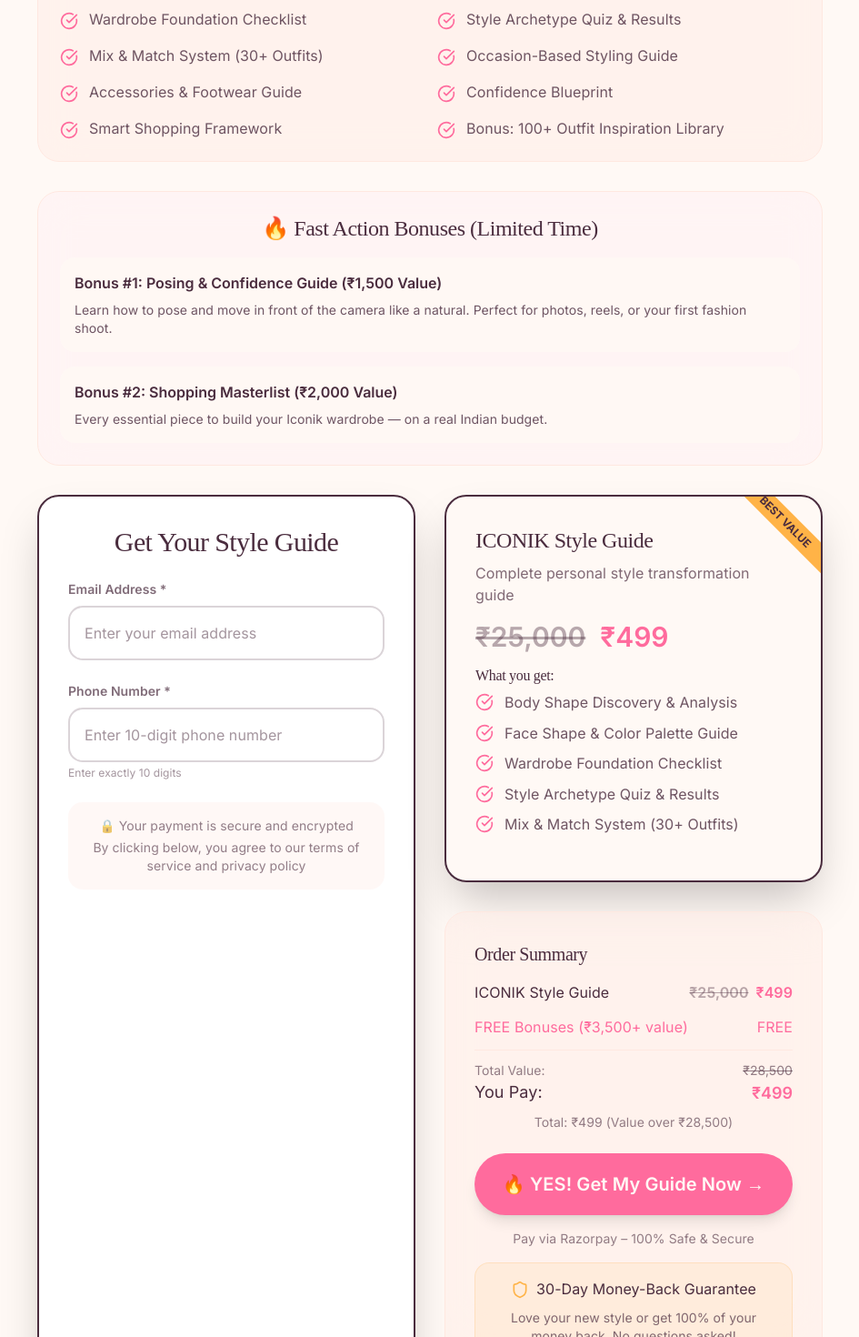
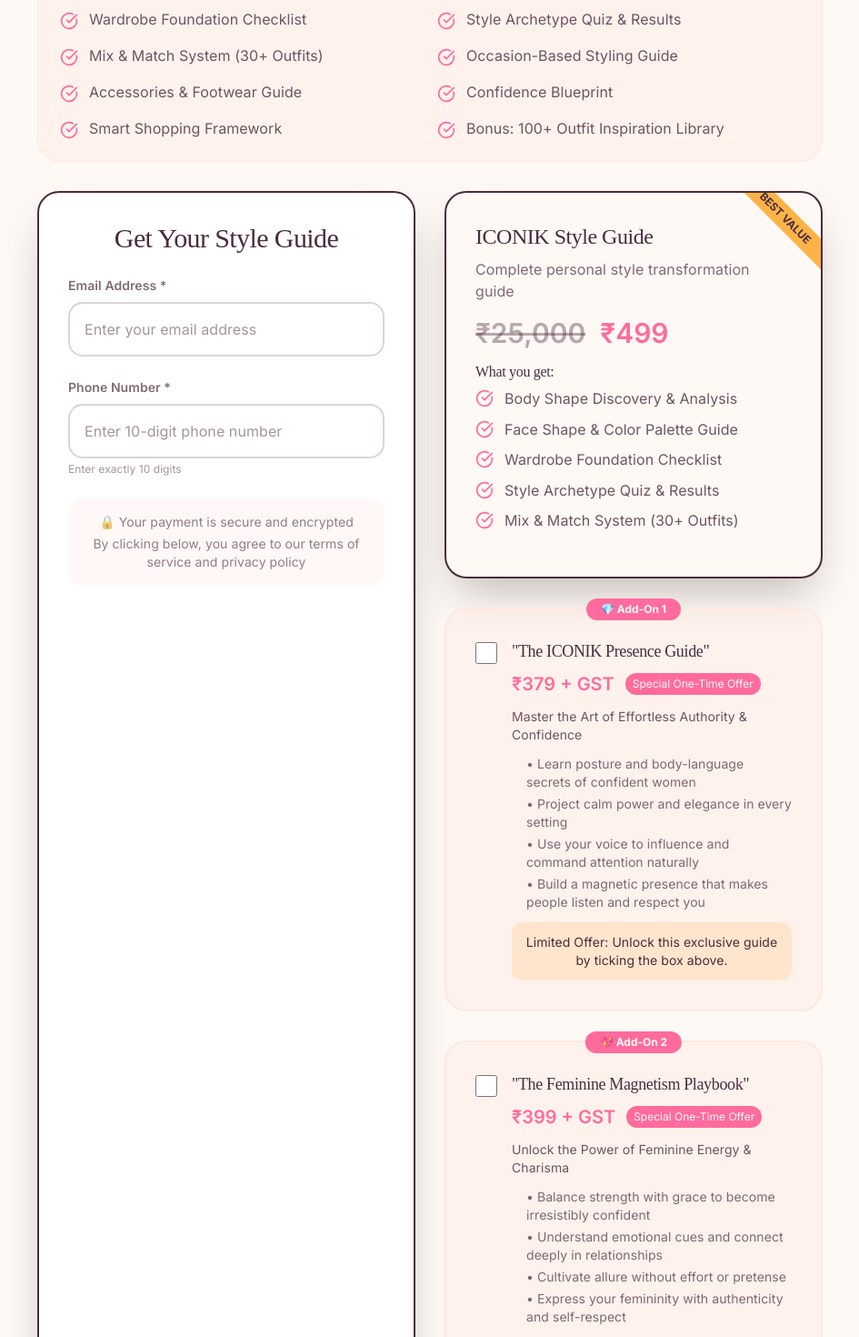
Before and after one commit to mithil0407/playernumberone, a Next.js app: page /guide/checkout in a window 1280 px wide. Shown: the part 1330-2800 px from the top of the page at 91% size, without its empty margins (167-1112 px from the left). Built offline with nearby package versions, Linux system fonts and the light colour scheme.

Commit message:
Guide aDD ONS

```diff
--- a/src/app/guide/checkout/page.tsx
+++ b/src/app/guide/checkout/page.tsx
@@ -56,13 +56,26 @@
   const [timeLeft, setTimeLeft] = useState({ minutes: 14, seconds: 59 });
   const [showExitIntent, setShowExitIntent] = useState(false);
 
+  // Add-ons
+  const [presenceGuideAddon, setPresenceGuideAddon] = useState(false);
+  const [magnetismPlaybookAddon, setMagnetismPlaybookAddon] = useState(false);
+
   // Product pricing
   const originalPrice = 25000;
   const discountedPrice = 499;
   const savings = originalPrice - discountedPrice;
 
+  // Add-on pricing
+  const presenceGuidePrice = 379;
+  const magnetismPlaybookPrice = 399;
+
   // Memoize total calculations to prevent unnecessary recalculations
-  const totalAmount = useMemo(() => discountedPrice, []);
+  const totalAmount = useMemo(() =>
+    discountedPrice +
+    (presenceGuideAddon ? presenceGuidePrice : 0) +
+    (magnetismPlaybookAddon ? magnetismPlaybookPrice : 0),
+    [presenceGuideAddon, magnetismPlaybookAddon]
+  );
 
   // Optimized countdown timer - only update when time actually changes
   useEffect(() => {
@@ -81,17 +94,6 @@
   }, []);
 
 
-  // Exit intent detection
-  useEffect(() => {
-    const handleMouseLeave = (e: MouseEvent) => {
-      if (e.clientY <= 0 && !showExitIntent) {
-        setShowExitIntent(true);
-      }
-    };
-
-    document.addEventListener('mouseleave', handleMouseLeave);
-    return () => document.removeEventListener('mouseleave', handleMouseLeave);
-  }, [showExitIntent]);
 
   // Optimized input change handler with memoized validation
   const handleInputChange = useCallback((e: React.ChangeEvent<HTMLInputElement>) => {
@@ -135,8 +137,9 @@
 
     setIsProcessing(true);
 
-    // Track InitiateCheckout event
-    trackInitiateCheckout(totalAmount, 1, 'ICONIK Styling Guide');
+    // Track InitiateCheckout event with correct item count
+    const itemCount = 1 + (presenceGuideAddon ? 1 : 0) + (magnetismPlaybookAddon ? 1 : 0);
+    trackInitiateCheckout(totalAmount, itemCount, 'ICONIK Styling Guide');
 
     try {
       // Create order data
@@ -147,14 +150,12 @@
         amount: totalAmount,
         base_product: 'ICONIK Styling Guide',
         add_ons: {
-          shopping_blueprint: false,
-          glow_up_program: false,
-          skin_hair_blueprint: false
+          presence_guide: presenceGuideAddon,
+          magnetism_playbook: magnetismPlaybookAddon
         },
         total_base_price: discountedPrice,
-        shopping_blueprint_price: 0,
-        glow_up_program_price: 0,
-        skin_hair_blueprint_price: 0
+        presence_guide_price: presenceGuideAddon ? presenceGuidePrice : 0,
+        magnetism_playbook_price: magnetismPlaybookAddon ? magnetismPlaybookPrice : 0
       };
 
       // Call payment API
@@ -189,8 +190,12 @@
           description: 'ICONIK Styling Guide',
           order_id: responseData.order_id,
           handler: async (response: RazorpayResponse) => {
-            // Track purchase
-            trackPurchase(totalAmount, 'ICONIK Styling Guide', ['iconik_guide'], 1);
+            // Track purchase with all items
+            const purchasedItems = ['iconik_guide'];
+            if (presenceGuideAddon) purchasedItems.push('presence_guide');
+            if (magnetismPlaybookAddon) purchasedItems.push('magnetism_playbook');
+
+            trackPurchase(totalAmount, 'ICONIK Styling Guide', purchasedItems, purchasedItems.length);
 
             // Redirect to success page with parameters
             const successUrl = `/guide/success?customer_id=${responseData.customer_id}&order_id=${responseData.order_id}&db_order_id=${responseData.db_order_id}&payment_id=${response.razorpay_payment_id}`;
@@ -346,37 +351,6 @@
           </div>
         </motion.div>
 
-        {/* Fast Action Bonuses */}
-        <motion.div
-          initial={{ opacity: 0, y: 20 }}
-          animate={{ opacity: 1, y: 0 }}
-          transition={{ delay: 0.6 }}
-          className="bg-luxury-pink-bg/50 backdrop-blur-xl rounded-3xl p-4 md:p-6 mb-6 md:mb-8 border border-luxury-cream"
-        >
-          <h3 className="text-xl md:text-2xl luxury-heading text-luxury-charcoal mb-4 text-center">
-            🔥 Fast Action Bonuses (Limited Time)
-          </h3>
-
-          <div className="space-y-4">
-            <div className="bg-luxury-warm-white/80 rounded-xl p-4">
-              <h4 className="font-semibold text-luxury-charcoal mb-2">
-                Bonus #1: Posing & Confidence Guide (₹1,500 Value)
-              </h4>
-              <p className="text-sm luxury-body text-luxury-charcoal/80">
-                Learn how to pose and move in front of the camera like a natural. Perfect for photos, reels, or your first fashion shoot.
-              </p>
-            </div>
-
-            <div className="bg-luxury-warm-white/80 rounded-xl p-4">
-              <h4 className="font-semibold text-luxury-charcoal mb-2">
-                Bonus #2: Shopping Masterlist (₹2,000 Value)
-              </h4>
-              <p className="text-sm luxury-body text-luxury-charcoal/80">
-                Every essential piece to build your Iconik wardrobe — on a real Indian budget.
-              </p>
-            </div>
-          </div>
-        </motion.div>
 
         <div className="grid grid-cols-1 lg:grid-cols-2 gap-6 md:gap-8">
           {/* Order Form - Simplified Design */}
@@ -486,6 +460,82 @@
               </div>
             </div>
 
+            {/* Add-on 1: Presence Guide */}
+            <div
+              onClick={() => setPresenceGuideAddon(!presenceGuideAddon)}
+              className="bg-luxury-cream/40 border-2 border-luxury-cream rounded-3xl p-6 md:p-8 relative cursor-pointer hover:bg-luxury-cream/60 transition-all duration-300"
+            >
+              <div className="absolute top-[-12px] left-1/2 transform -translate-x-1/2 bg-luxury-accent text-luxury-warm-white px-4 py-1 rounded-full text-xs font-bold">
+                💎 Add-On 1
+              </div>
+
+              <div className="flex items-start gap-4">
+                <input
+                  type="checkbox"
+                  checked={presenceGuideAddon}
+                  readOnly
+                  className="w-6 h-6 text-luxury-accent border-luxury-cream rounded focus:ring-luxury-accent mt-1 pointer-events-none"
+                />
+                <div className="flex-1">
+                  <div className="luxury-heading text-luxury-charcoal text-lg mb-2">"The ICONIK Presence Guide"</div>
+                  <div className="flex items-center gap-3 mb-3">
+                    <span className="text-luxury-green font-semibold text-xl">₹{presenceGuidePrice} + GST</span>
+                    <span className="bg-luxury-accent text-luxury-warm-white px-2 py-1 rounded-full text-xs">Special One-Time Offer</span>
+                  </div>
+                  <div className="luxury-body text-luxury-charcoal/80 text-sm mb-3">
+                    Master the Art of Effortless Authority & Confidence
+                  </div>
+                  <ul className="text-sm luxury-body text-luxury-charcoal/70 space-y-1 ml-4">
+                    <li>• Learn posture and body-language secrets of confident women</li>
+                    <li>• Project calm power and elegance in every setting</li>
+                    <li>• Use your voice to influence and command attention naturally</li>
+                    <li>• Build a magnetic presence that makes people listen and respect you</li>
+                  </ul>
+                  <div className="bg-luxury-gold/20 text-luxury-charcoal p-3 rounded-lg mt-3 text-center text-sm luxury-body">
+                    Limited Offer: Unlock this exclusive guide by ticking the box above.
+                  </div>
+                </div>
+              </div>
+            </div>
+
+            {/* Add-on 2: Magnetism Playbook */}
+            <div
+              onClick={() => setMagnetismPlaybookAddon(!magnetismPlaybookAddon)}
+              className="bg-luxury-cream/40 border-2 border-luxury-cream rounded-3xl p-6 md:p-8 relative cursor-pointer hover:bg-luxury-cream/60 transition-all duration-300"
+            >
+              <div className="absolute top-[-12px] left-1/2 transform -translate-x-1/2 bg-luxury-accent text-luxury-warm-white px-4 py-1 rounded-full text-xs font-bold">
+                💖 Add-On 2
+              </div>
+
+              <div className="flex items-start gap-4">
+                <input
+                  type="checkbox"
+                  checked={magnetismPlaybookAddon}
+                  readOnly
+                  className="w-6 h-6 text-luxury-accent border-luxury-cream rounded focus:ring-luxury-accent mt-1 pointer-events-none"
+                />
+                <div className="flex-1">
+                  <div className="luxury-heading text-luxury-charcoal text-lg mb-2">"The Feminine Magnetism Playbook"</div>
+                  <div className="flex items-center gap-3 mb-3">
+                    <span className="text-luxury-green font-semibold text-xl">₹{magnetismPlaybookPrice} + GST</span>
+                    <span className="bg-luxury-accent text-luxury-warm-white px-2 py-1 rounded-full text-xs">Special One-Time Offer</span>
+                  </div>
+                  <div className="luxury-body text-luxury-charcoal/80 text-sm mb-3">
+                    Unlock the Power of Feminine Energy & Charisma
+                  </div>
+                  <ul className="text-sm luxury-body text-luxury-charcoal/70 space-y-1 ml-4">
+                    <li>• Balance strength with grace to become irresistibly confident</li>
+                    <li>• Understand emotional cues and connect deeply in relationships</li>
+                    <li>• Cultivate allure without effort or pretense</li>
+                    <li>• Express your femininity with authenticity and self-respect</li>
+                  </ul>
+                  <div className="bg-luxury-gold/20 text-luxury-charcoal p-3 rounded-lg mt-3 text-center text-sm luxury-body">
+                    Limited Offer: Access this exclusive guide only with your order today.
+                  </div>
+                </div>
+              </div>
+            </div>
+
             {/* Order Summary */}
             <div className="bg-luxury-cream/40 backdrop-blur-xl rounded-3xl p-6 md:p-8 border border-luxury-cream">
               <h3 className="text-xl luxury-heading text-luxury-charcoal mb-4">Order Summary</h3>
@@ -499,22 +549,27 @@
                   </span>
                 </div>
 
-                <div className="flex justify-between items-center text-luxury-accent">
-                  <span className="luxury-body">FREE Bonuses (₹3,500+ value)</span>
-                  <span className="luxury-body">FREE</span>
-                </div>
+                {presenceGuideAddon && (
+                  <div className="flex justify-between items-center text-luxury-accent">
+                    <span className="luxury-body">The ICONIK Presence Guide</span>
+                    <span className="luxury-body font-semibold">₹{presenceGuidePrice}</span>
+                  </div>
+                )}
+
+                {magnetismPlaybookAddon && (
+                  <div className="flex justify-between items-center text-luxury-accent">
+                    <span className="luxury-body">The Feminine Magnetism Playbook</span>
+                    <span className="luxury-body font-semibold">₹{magnetismPlaybookPrice}</span>
+                  </div>
+                )}
 
                 <div className="border-t border-luxury-cream pt-3">
-                  <div className="flex justify-between items-center text-sm luxury-body text-luxury-charcoal/60">
-                    <span>Total Value:</span>
-                    <span className="line-through">₹{(originalPrice + 3500).toLocaleString()}</span>
-                  </div>
                   <div className="flex justify-between items-center text-lg">
                     <span className="luxury-body">You Pay:</span>
                     <span className="text-luxury-green font-semibold">₹{totalAmount.toLocaleString()}</span>
                   </div>
                   <div className="text-center text-sm luxury-body text-luxury-charcoal/60 mt-2">
-                    Total: ₹{totalAmount.toLocaleString()} (Value over ₹{(originalPrice + 3500).toLocaleString()})
+                    Total: ₹{totalAmount.toLocaleString()} + GST
                   </div>
                 </div>
               </div>
@@ -605,44 +660,6 @@
           </div>
         </div>
 
-        {/* Exit Intent Popup */}
-        {showExitIntent && (
-          <div className="fixed inset-0 bg-black/50 backdrop-blur-sm z-50 flex items-center justify-center p-4">
-            <div className="bg-luxury-warm-white rounded-3xl p-6 max-w-sm w-full relative">
-              <button
-                onClick={() => setShowExitIntent(false)}
-                className="absolute top-4 right-4 text-luxury-charcoal/60 hover:text-luxury-charcoal"
-              >
-                ✕
-              </button>
-
-              <div className="text-center mb-4">
-                <h3 className="text-xl luxury-heading text-luxury-charcoal mb-2">Wait! Don&apos;t Miss Out!</h3>
-                <p className="text-sm luxury-body text-luxury-charcoal/70">
-                  Get an extra 10% off your style guide
-                </p>
-              </div>
-
-              <div className="bg-luxury-gold/20 rounded-xl p-4 mb-4 text-center">
-                <div className="text-2xl font-semibold text-luxury-charcoal">
-                  ₹449 <span className="text-sm line-through text-luxury-charcoal/60">₹499</span>
-                </div>
-                <div className="text-xs luxury-body text-luxury-charcoal/60">Save ₹50 more!</div>
-              </div>
-
-              <button
-                onClick={() => {
-                  setShowExitIntent(false);
-                  // Scroll to form
-                  document.getElementById('checkout-form')?.scrollIntoView({ behavior: 'smooth' });
-                }}
-                className="w-full bg-luxury-accent hover:bg-luxury-accent/80 text-luxury-warm-white py-3 rounded-full text-base luxury-body font-semibold transition-all duration-300"
-              >
-                Claim My Discount Now
-              </button>
-            </div>
-          </div>
-        )}
       </div>
     </div>
   );
```
